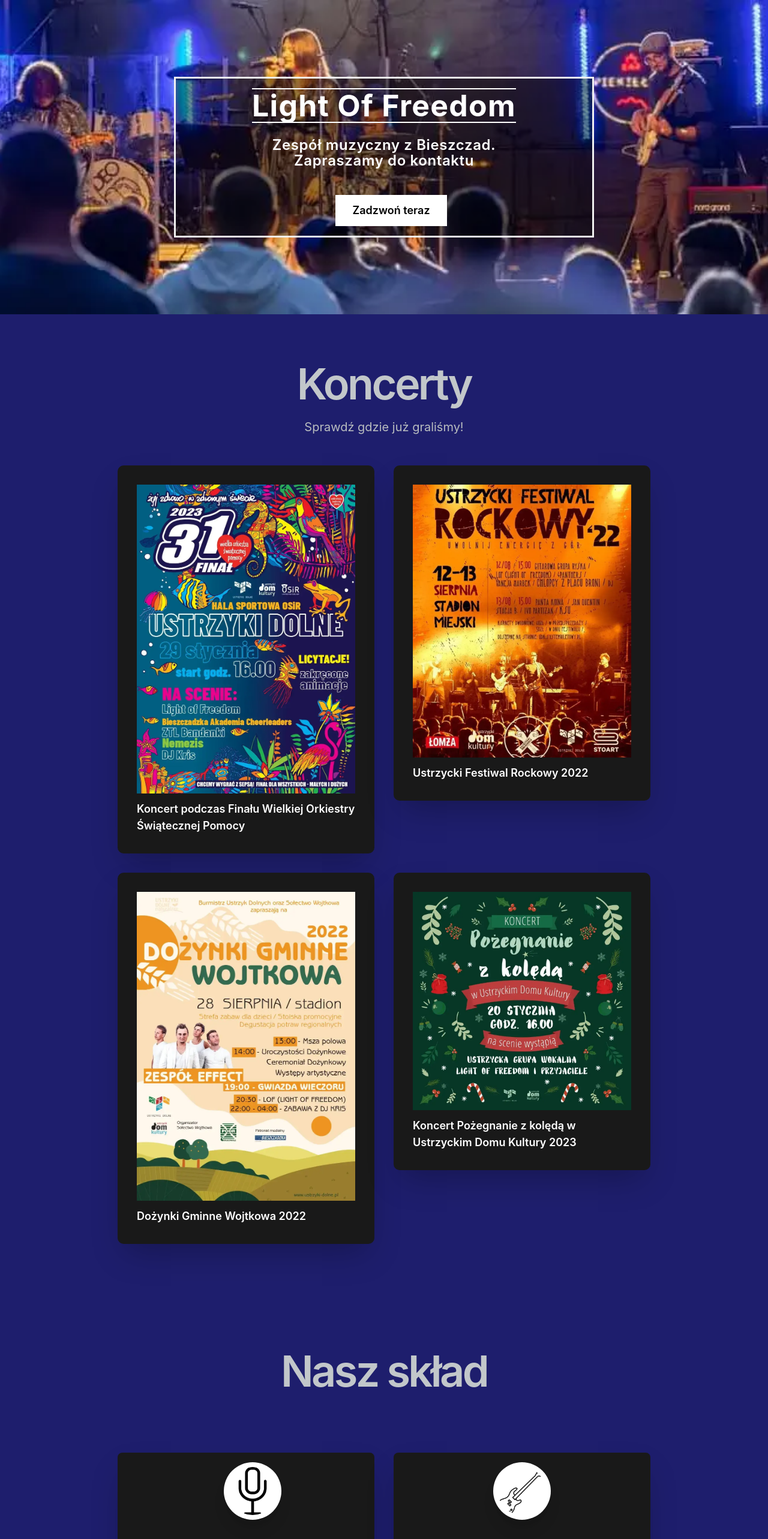
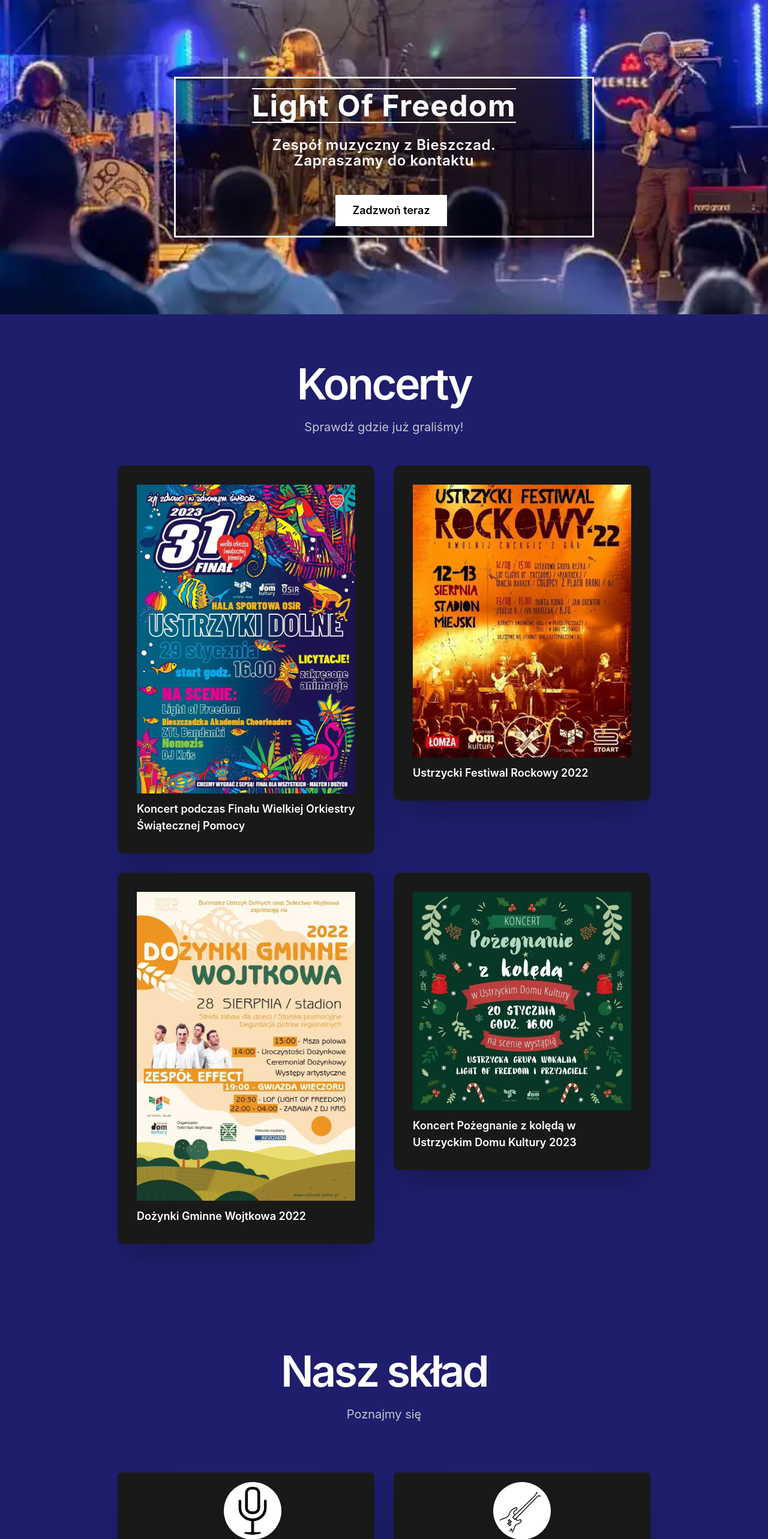
Before and after one commit to kkusy-front/lof-site, a Next.js app: page / in a window 1280 px wide. Shown: the top 2566 px of the page at 60% size. Built offline with nearby package versions, Linux system fonts and the light colour scheme; no server answers.

Commit message:
change color of headings

```diff
--- a/app/compontens/sections/Concerts.tsx
+++ b/app/compontens/sections/Concerts.tsx
@@ -5,10 +5,10 @@ import React from 'react'
 const Concerts = () => {
     return (
         <section id="koncerty">
-            <h2 className="pt-20 mb-5 text-3xl font-semibold tracking-tighter text-center text-gray-200 lg:text-7xl md:text-6xl">
+            <h2 className="pt-20 mb-5 text-3xl font-semibold tracking-tighter text-center text-white lg:text-7xl md:text-6xl">
                 Koncerty
             </h2>
-            <p className="mx-auto text-xl text-center text-gray-300 font-normal leading-relaxed fs521 lg:w-2/3">
+            <p className="mx-auto text-xl text-center text-gray-200 font-normal leading-relaxed fs521 lg:w-2/3">
                 Sprawdź gdzie już graliśmy!
             </p>
             <div className="pt-12 pb-24 max-w-4xl mx-auto fsac4 md:px-1 px-3">
--- a/app/compontens/sections/Contact.tsx
+++ b/app/compontens/sections/Contact.tsx
@@ -4,10 +4,10 @@ const Contact = () => {
     return (
         <section id="kontakt">
             <div className="container mx-auto">
-                <h2 className="pt-20 mb-5 text-3xl font-semibold tracking-tighter text-center text-gray-200 lg:text-7xl md:text-6xl">
+                <h2 className="pt-20 mb-5 text-3xl font-semibold tracking-tighter text-center text-white lg:text-7xl md:text-6xl">
                     Kontakt
                 </h2>
-                <p className="mx-auto text-xl text-center text-gray-300 font-normal leading-relaxed fs521 lg:w-2/3">
+                <p className="mx-auto text-xl text-center text-gray-200 font-normal leading-relaxed fs521 lg:w-2/3">
                     Skontaktuj się z nami
                 </p>
                 <div className="bg-[#191919] rounded-[10px] max-w-4xl mx-2 md:mx-auto p-10 mt-5 flex flex-col justify-center align-middle shadow-2xl gap-20 md:flex-row">
--- a/app/compontens/sections/Listen.tsx
+++ b/app/compontens/sections/Listen.tsx
@@ -22,10 +22,10 @@ const Listen = () => {
     return (
         <section id="posluchaj">
             <div className="container mx-auto">
-                <h2 className="pt-20 mb-5 text-3xl font-semibold tracking-tighter text-center text-gray-200 lg:text-7xl md:text-6xl">
+                <h2 className="pt-20 mb-5 text-3xl font-semibold tracking-tighter text-center text-white lg:text-7xl md:text-6xl">
                     Posłuchaj
                 </h2>
-                <p className="mx-auto text-xl text-center text-gray-300 font-normal leading-relaxed fs521 lg:w-2/3">
+                <p className="mx-auto text-xl text-center text-gray-200 font-normal leading-relaxed fs521 lg:w-2/3">
                     Posłuchaj naszych sampli!
                 </p>
                 <div className='pt-12 pb-24 max-w-4xl mx-auto fsac4 md:px-1 px-3'>
--- a/app/compontens/sections/Team.tsx
+++ b/app/compontens/sections/Team.tsx
@@ -5,9 +5,12 @@ const Team = () => {
     return (
         <section id="sklad">
             <div className="container mx-auto">
-                <h2 className="pt-20 mb-5 text-3xl font-semibold tracking-tighter text-center text-gray-200 lg:text-7xl md:text-6xl">
+                <h2 className="pt-20 mb-5 text-3xl font-semibold tracking-tighter text-center text-white lg:text-7xl md:text-6xl">
                     Nasz skład
                 </h2>
+                <p className="mx-auto text-xl text-center text-gray-200 font-normal leading-relaxed fs521 lg:w-2/3">
+                    Poznajmy się
+                </p>
                 <div className='pt-12 pb-24 max-w-4xl mx-auto fsac4 md:px-1 px-3'>
                     <div className="inline-block text-left bg-gray-900 rounded-lg overflow-hidden align-bottom transition-all transform shadow-2xl sm:my-8 sm:align-middle sm:max-w-xl sm:w-full">
                         <div className="items-center w-full mr-auto ml-auto relative max-w-7xl md:px-12 lg:px-24">
--- a/app/page.tsx
+++ b/app/page.tsx
@@ -19,7 +19,7 @@ export default function Home() {
     <main>
       <section id="hero">
         <div className="p-10 md:p-32 mx-auto relative">
-          <Image src="/images/hero.webp" loading="lazy" className='z-0' alt="" fill objectFit='cover' objectPosition='center' blurDataURL="https://placehold.co/600x500"
+          <Image src="/images/hero.webp" loading="lazy" className='z-0' alt="" fill style={{ objectFit: "cover", objectPosition: 'center' }} blurDataURL="https://placehold.co/600x500"
             placeholder="blur" />
           <div className="container mx-auto relative hero__container-text">
             <div className='w-fit mx-auto '>
```
